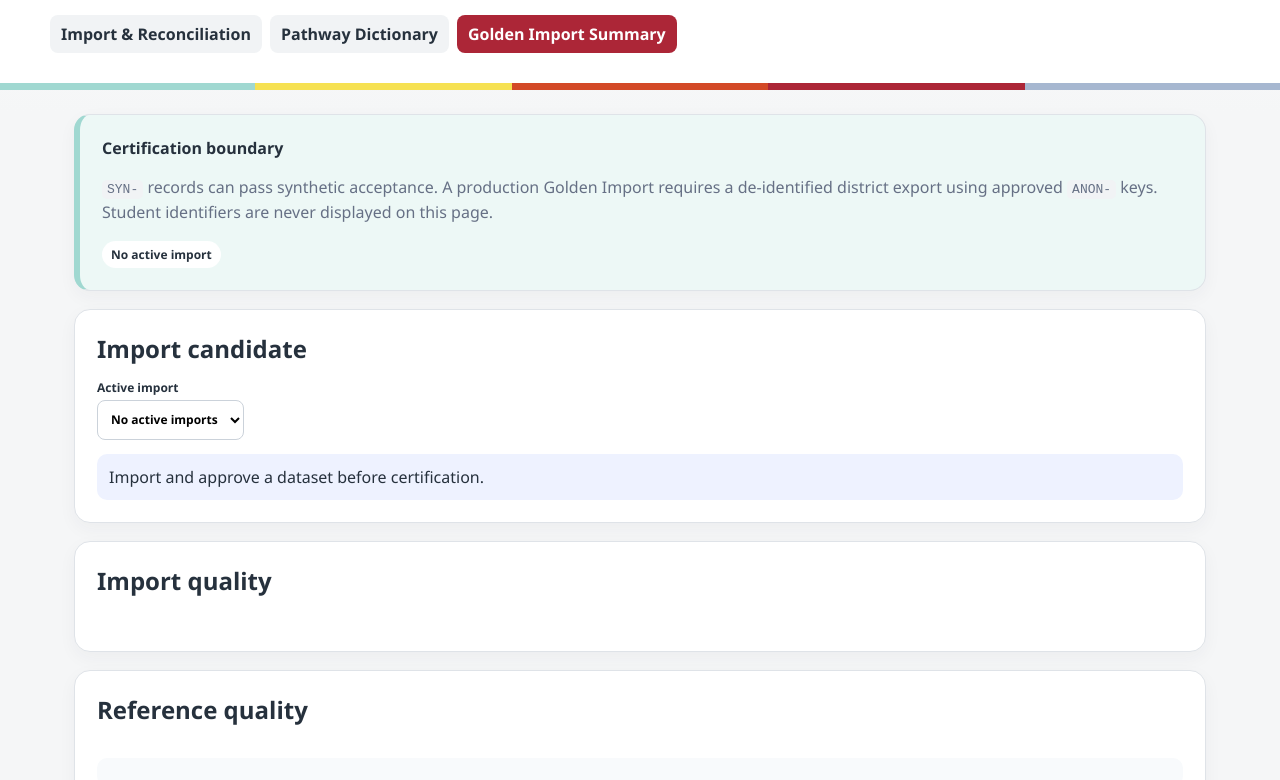
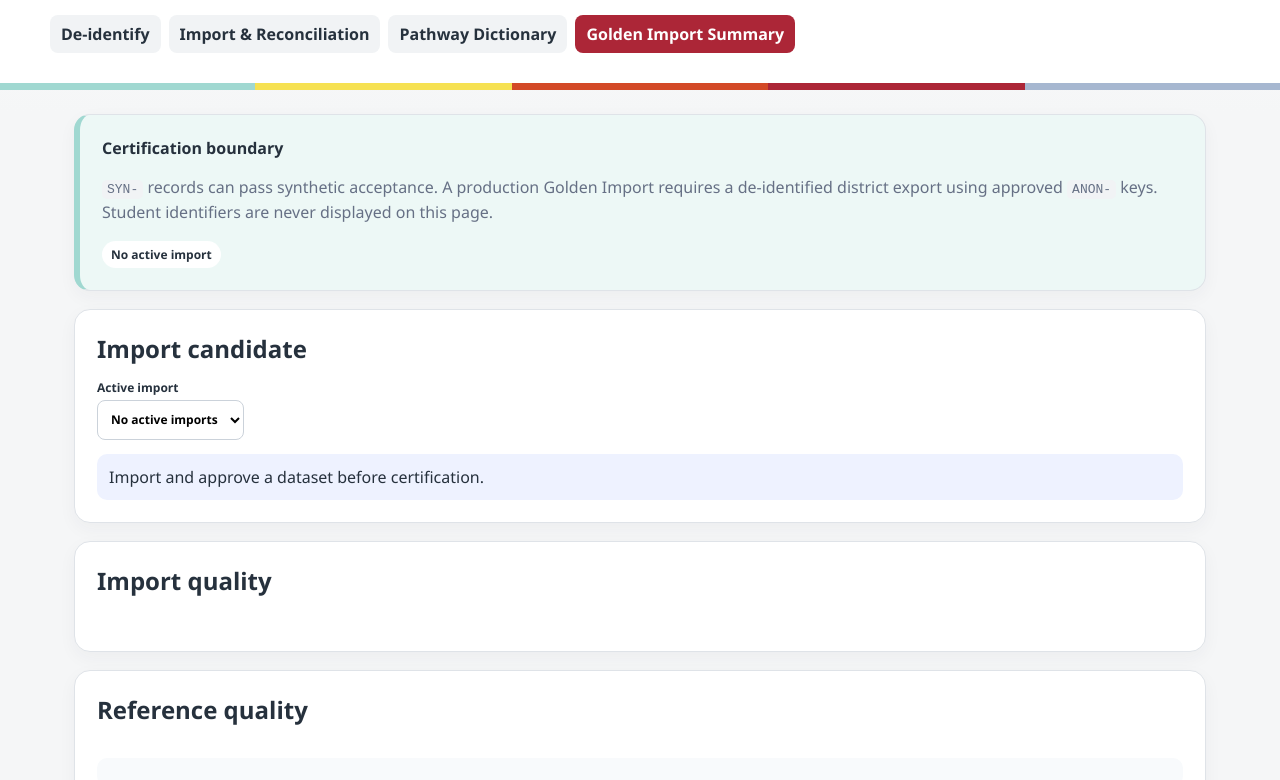
Before and after one commit to clb1015/district-arts-dashboard, a website with bundled scripts: page golden.html in a window 1280 px wide. Shown: the part 168-948 px from the top of the page. Built offline with nearby package versions, Linux system fonts and the light colour scheme.

Commit message:
Add de-identification workflow navigation

```diff
--- a/golden.html
+++ b/golden.html
@@ -12,7 +12,7 @@
     <span class="eyebrow">SDOC FINE & PERFORMING ARTS</span>
     <h1>Golden Import Summary</h1>
     <p>Confirm that an import is reconciled, reference-matched, classified, and privacy-safe before it becomes the trusted benchmark for analytics.</p>
-    <nav class="topnav">
+    <nav class="topnav"><a href="./deidentify.html">De-identify</a>
       <a href="./">Import & Reconciliation</a>
       <a href="./pathways.html">Pathway Dictionary</a>
       <a class="active" href="./golden.html">Golden Import Summary</a>
```
